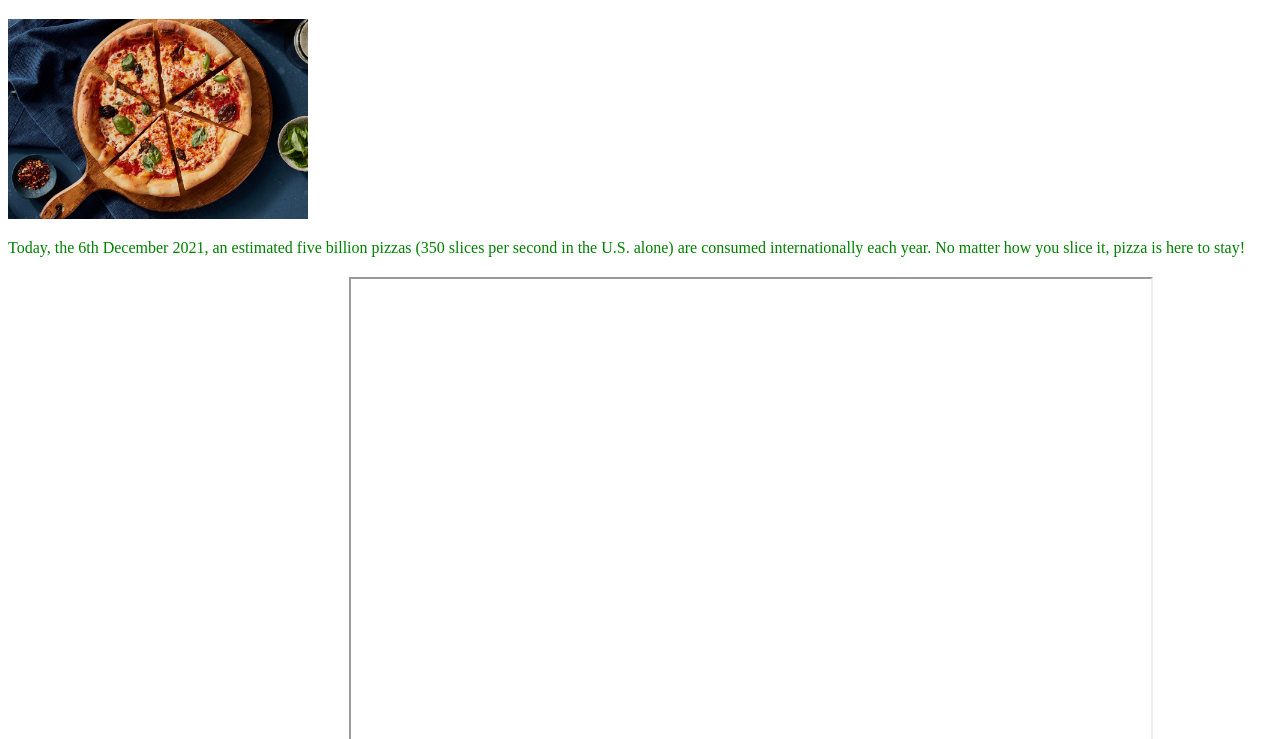
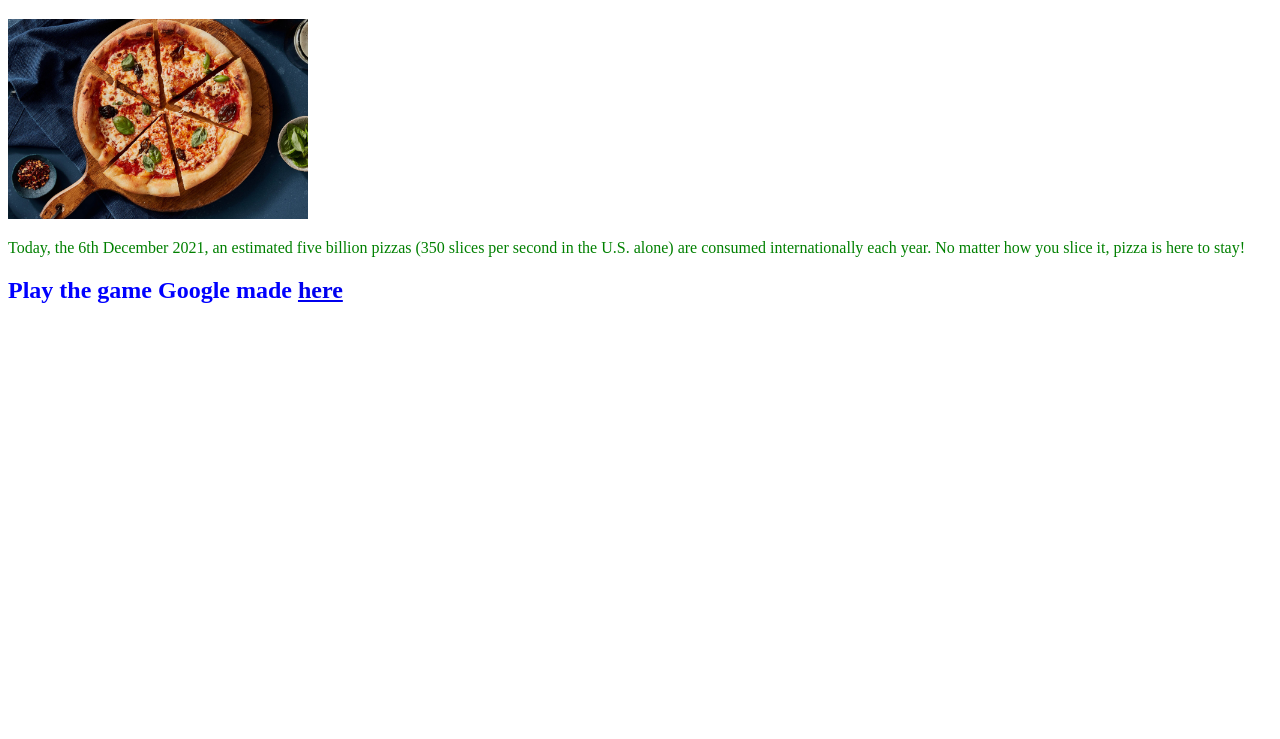
Before and after one commit to KendallDoesCoding/celebrating-pizza, a plain HTML site: page index.html in a window 1280 px wide. Shown: the part 61-800 px from the top of the page. Drawn offline with Linux system fonts and the light colour scheme.

Commit message:
Update index.html

```diff
--- a/index.html
+++ b/index.html
@@ -14,6 +14,4 @@
         </div>
           <p> Today, the 6th December 2021, an estimated five billion pizzas (350 slices per second in the U.S. alone) are consumed internationally each year. No matter how you slice it, pizza is here to stay! </p>
           <h2> Play the game Google made <a href="https://kendalldoescoding.gq/pizzaday">here</a>
-              <iframe src="hhttps://www.google.com/doodles/celebrating-pizza" width="800" height="600"></iframe>
-
     </body>
```
